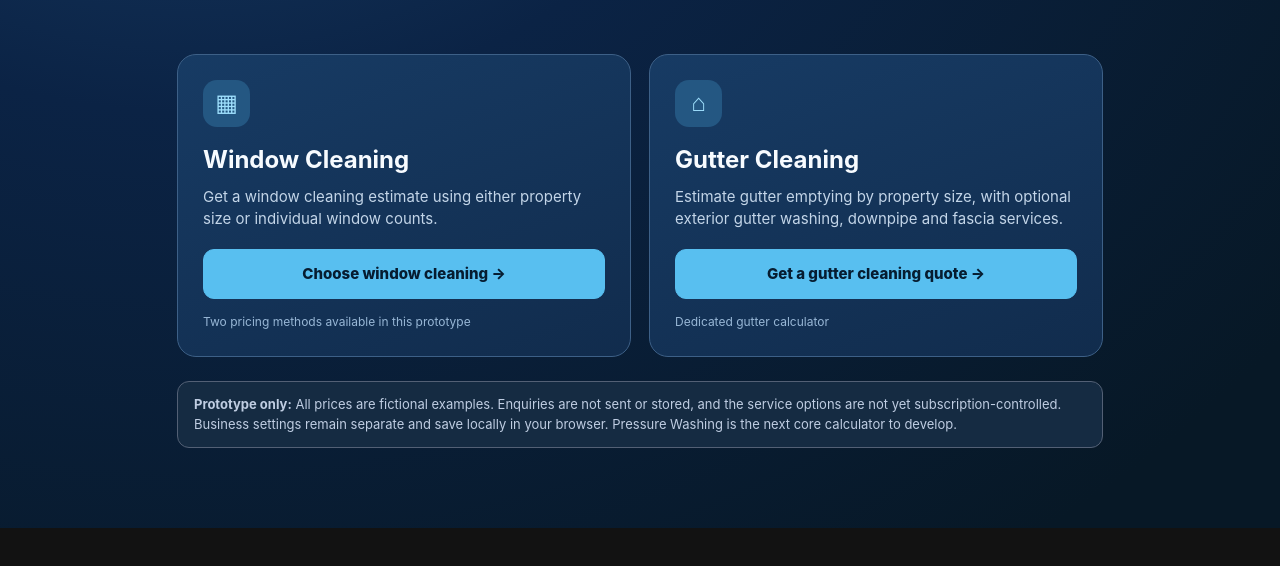
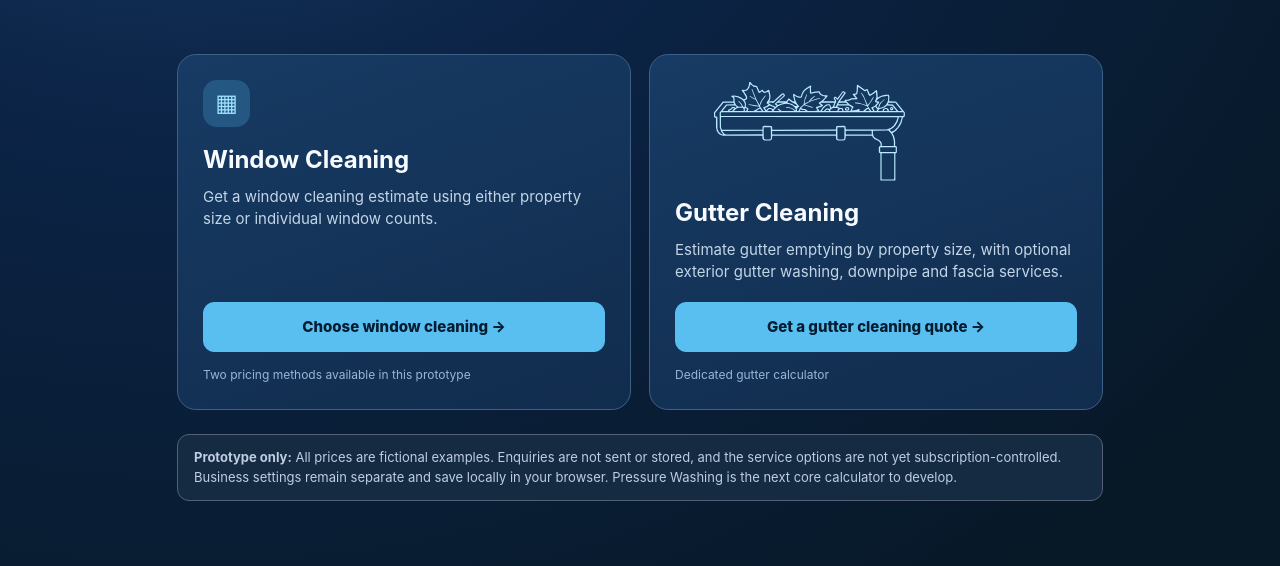
Before and after one commit to Jpthomas49/Quote-pro, a plain HTML site: page index.html in a window 1280 px wide. Shown: the part 344-910 px from the top of the page. Before the commit the page ends 872 px from the top, so only its background shows below. Drawn offline with Linux system fonts and the light colour scheme.

Commit message:
Show leaf-filled gutter line illustration on Gutter Cleaning service cover only

```diff
--- a/index.html
+++ b/index.html
@@ -6,7 +6,7 @@
 .wrap{max-width:970px;margin:0 auto;padding:28px 22px 80px}header{display:flex;justify-content:space-between;align-items:center;border-bottom:1px solid #3b5472;padding-bottom:21px;gap:14px}.brand{font-size:23px;font-weight:850;letter-spacing:-.6px}.brand em{font-style:normal;color:#58bff0}.pill{border:1px solid #5478a0;border-radius:25px;color:#bad5ec;font-size:12px;font-weight:650;padding:7px 11px}
 .main{padding:50px 0 18px}.eyebrow{font-size:12px;font-weight:850;color:#ffdb61;letter-spacing:1.8px}.main h1{font-size:clamp(32px,5.4vw,51px);letter-spacing:-1.5px;line-height:1.1;margin:12px 0 16px;max-width:790px}.main p{color:#b8cce0;font-size:16px;max-width:650px}
 .cards{display:grid;grid-template-columns:1fr 1fr;gap:18px;margin-top:23px}.card{border:1px solid #3d6087;background:linear-gradient(160deg,#173b64,#112c4d);border-radius:19px;padding:25px;display:flex;flex-direction:column;min-height:286px}
-.icon{width:47px;height:47px;border-radius:14px;background:#245782;color:#9edffc;display:grid;place-items:center;font-size:24px;margin-bottom:15px}.card h2{font-size:24px;margin:0 0 8px}.card p{color:#c3d5e8;margin:0 0 18px;flex:1}.launch,.method-switch{font:inherit;display:block;text-align:center;text-decoration:none;background:#58bff0;color:#061c30;padding:13px 16px;border-radius:11px;font-weight:800;border:1px solid #58bff0;cursor:pointer;width:100%}
+.icon{width:47px;height:47px;border-radius:14px;background:#245782;color:#9edffc;display:grid;place-items:center;font-size:24px;margin-bottom:15px}.icon.gutter-icon{width:100%;height:103px;max-width:270px;display:flex;align-items:center;justify-content:center;background:transparent;margin:0 0 12px;padding:0}.gutter-icon img{display:block;width:100%;max-height:103px;object-fit:contain} .card h2{font-size:24px;margin:0 0 8px}.card p{color:#c3d5e8;margin:0 0 18px;flex:1}.launch,.method-switch{font:inherit;display:block;text-align:center;text-decoration:none;background:#58bff0;color:#061c30;padding:13px 16px;border-radius:11px;font-weight:800;border:1px solid #58bff0;cursor:pointer;width:100%}
 .launch:focus-visible,.method-switch:focus-visible,.method a:focus-visible{outline:3px solid #ffdb61;outline-offset:3px}
 .meta{margin-top:14px;color:#98b7d6;font-size:12px}.method-picker{border:1px solid #3d6087;background:#0e2a48;border-radius:14px;margin-top:16px;padding:16px}.method-picker h3{margin:0 0 5px;font-size:17px}.method-picker p{color:#bed4eb;font-size:12px;margin:0 0 13px}
 .methods{display:grid;grid-template-columns:1fr 1fr;gap:9px}.method{display:flex;flex-direction:column;justify-content:space-between;border:1px solid #426b96;border-radius:10px;padding:14px;background:#173b62;gap:12px}.method strong{display:block}.method .description{display:block;color:#bad2eb;font-size:12px;margin-top:4px}.method a{color:#081c2b;background:#91d5f4;text-decoration:none;font-weight:800;padding:10px;border-radius:8px;text-align:center}
@@ -18,7 +18,7 @@
 <main><div class="main"><div class="eyebrow">INSTANT ONLINE ESTIMATES</div><h1>Which service would you like a quote for?</h1><p>Choose a service below to get started. Your estimate will be subject to confirmation by the business.</p></div>
 <div class="cards">
 <article class="card"><div class="icon" aria-hidden="true">▦</div><h2>Window Cleaning</h2><p>Get a window cleaning estimate using either property size or individual window counts.</p><button class="method-switch" type="button" id="showWindowMethods" aria-expanded="false" aria-controls="windowMethods">Choose window cleaning →</button><div class="meta">Two pricing methods available in this prototype</div></article>
-<article class="card"><div class="icon" aria-hidden="true">⌂</div><h2>Gutter Cleaning</h2><p>Estimate gutter emptying by property size, with optional exterior gutter washing, downpipe and fascia services.</p><a class="launch" href="./Quote_Pro_Gutter_Cleaning_Calculator.html">Get a gutter cleaning quote →</a><div class="meta">Dedicated gutter calculator</div></article>
+<article class="card"><div class="icon gutter-icon" aria-hidden="true"><img src="./gutter_service_cover.svg" alt="" loading="lazy"></div><h2>Gutter Cleaning</h2><p>Estimate gutter emptying by property size, with optional exterior gutter washing, downpipe and fascia services.</p><a class="launch" href="./Quote_Pro_Gutter_Cleaning_Calculator.html">Get a gutter cleaning quote →</a><div class="meta">Dedicated gutter calculator</div></article>
 </div>
 <div id="windowMethods" class="method-picker" hidden><h3>How would you like to estimate window cleaning?</h3><p>These are two alternatives for the same service. A business will choose its preferred method when we introduce module configuration.</p>
 <div class="methods">
```
